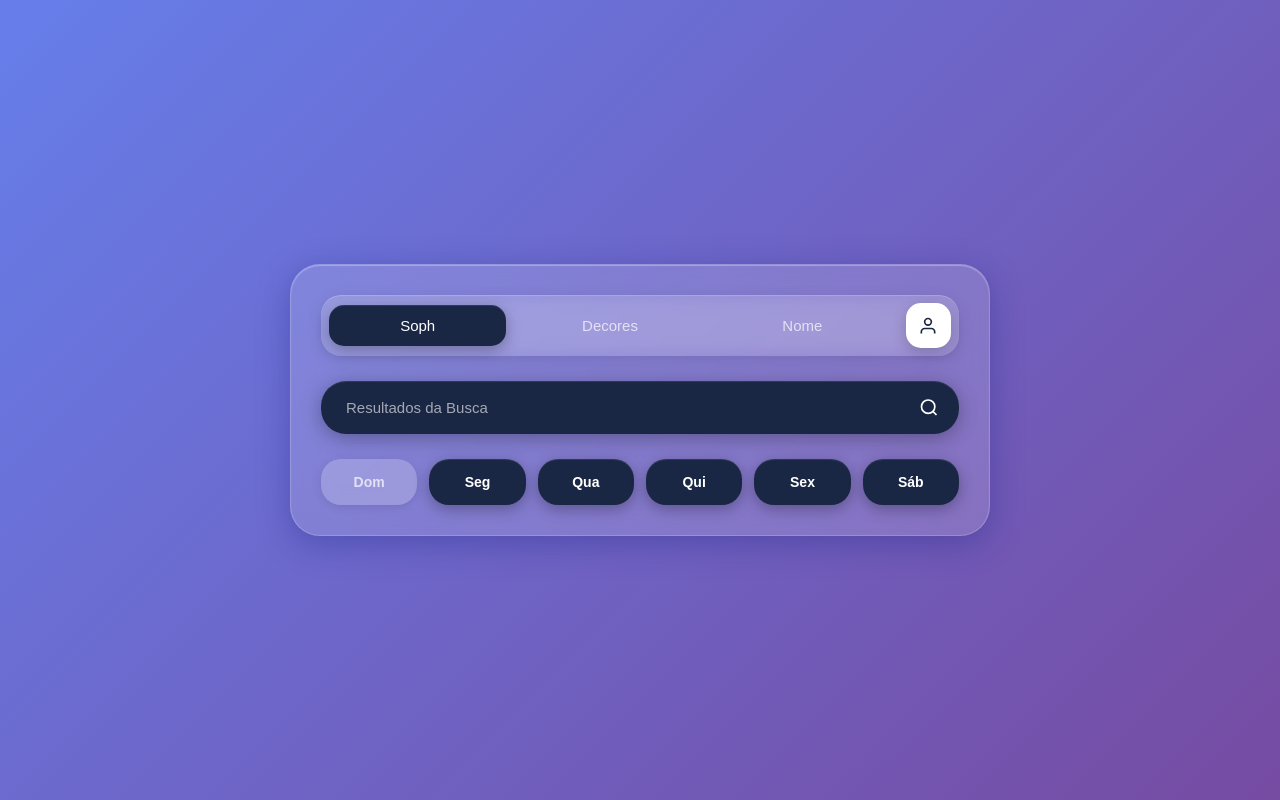
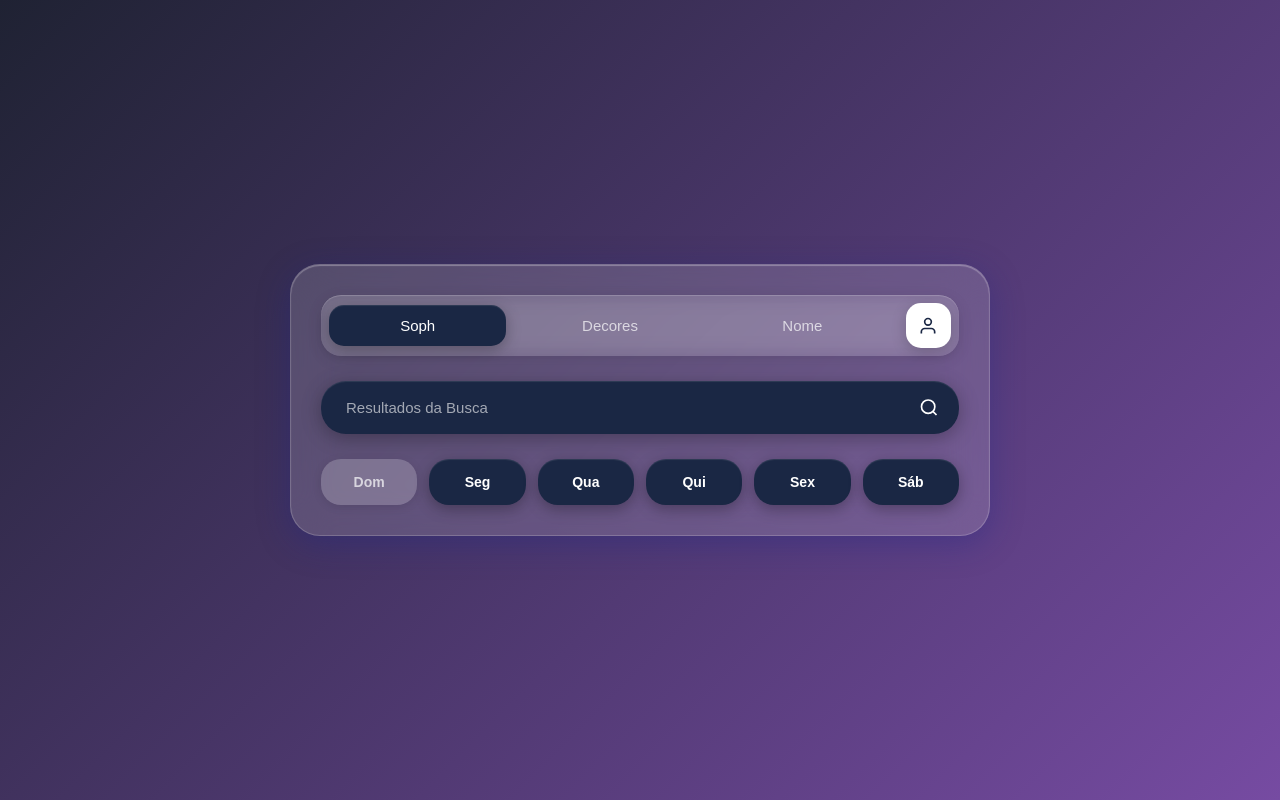
Before and after one commit to erikalaiane/agenda-semanal-moderna, a plain HTML site: page index.html in a window 1280 px wide. Drawn offline with Linux system fonts and the light colour scheme.

Commit message:
style: atualização de cores

```diff
--- a/style.css
+++ b/style.css
@@ -10,7 +10,7 @@ body {
     display: flex;
     align-items: center;
     justify-content: center;
-    background: linear-gradient(135deg, #667eea 0%, #764ba2 100%);
+    background: linear-gradient(135deg, #1f2233 0%, #764ba2 100%);
     padding: 20px;
 }
 
```
